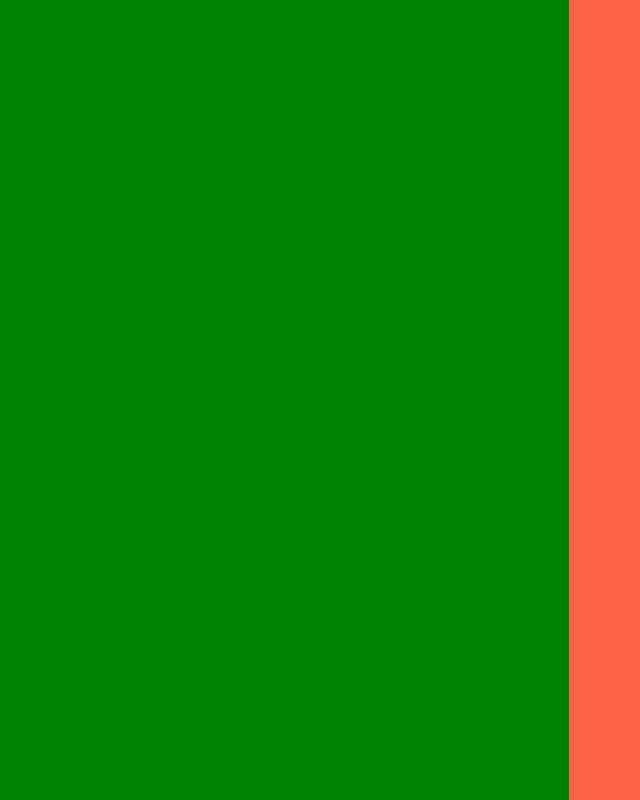
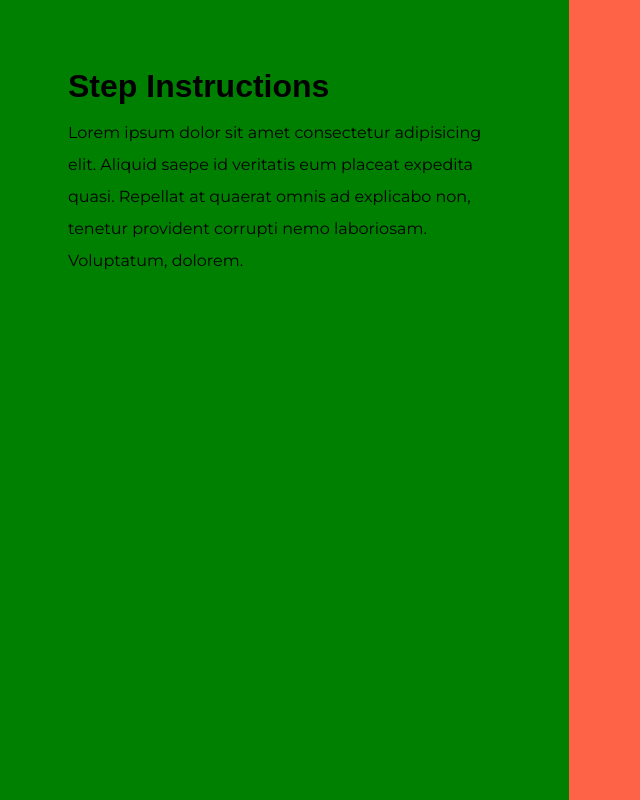
Before and after one commit to tinacoding/react-wizard, a React (Create React App) app: page / in a window 1280 px wide. Shown: the whole page, without its empty margins (0-640 px from the left). Built offline with nearby package versions, Linux system fonts and the light colour scheme; a web font is replaced by a local one.

Commit message:
Wizard Instructions

```diff
--- a/src/components/Wizard/Wizard.tsx
+++ b/src/components/Wizard/Wizard.tsx
@@ -1,12 +1,15 @@
 import { Grid, GridItem } from "@chakra-ui/react";
+import WizardInstructions from "src/components/Wizard/WizardInstructions";
 
 function Wizard(): JSX.Element {
-	return (
+  return (
     <Grid h="100vh" templateColumns="repeat(9, 1fr)" gap={0}>
-      <GridItem colSpan={4} bg="green" />
+      <GridItem colSpan={4} bg="green">
+        <WizardInstructions />
+      </GridItem>
       <GridItem colSpan={5} bg="tomato" />
     </Grid>
   );
 }
 
-export default Wizard
+export default Wizard;
--- /dev/null
+++ b/src/components/Wizard/WizardInstructions.tsx
@@ -0,0 +1,20 @@
+import { Box, Container, Heading, Text } from "@chakra-ui/react";
+
+function WizardInstructions(): JSX.Element {
+  return (
+    <Container maxW="xl" padding="64">
+      <Box padding="4" maxW="3xl">
+        <Heading as="h1" size="4xl" marginBottom="12">
+          Step Instructions
+        </Heading>
+        <Text fontSize="2xl" lineHeight="2">
+          Lorem ipsum dolor sit amet consectetur adipisicing elit. Aliquid saepe id veritatis eum placeat expedita
+          quasi. Repellat at quaerat omnis ad explicabo non, tenetur provident corrupti nemo laboriosam. Voluptatum,
+          dolorem.
+        </Text>
+      </Box>
+    </Container>
+  );
+}
+
+export default WizardInstructions;
```
